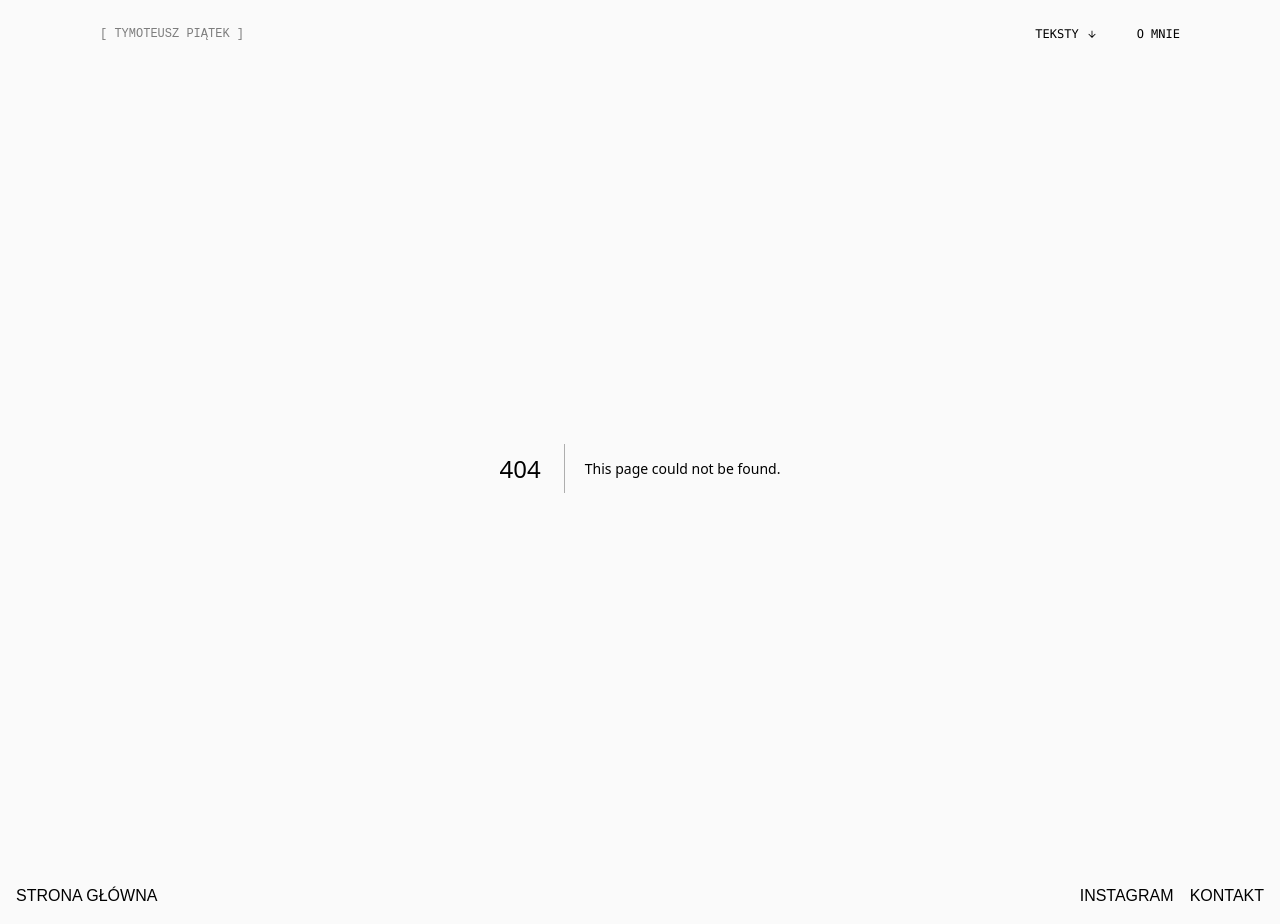
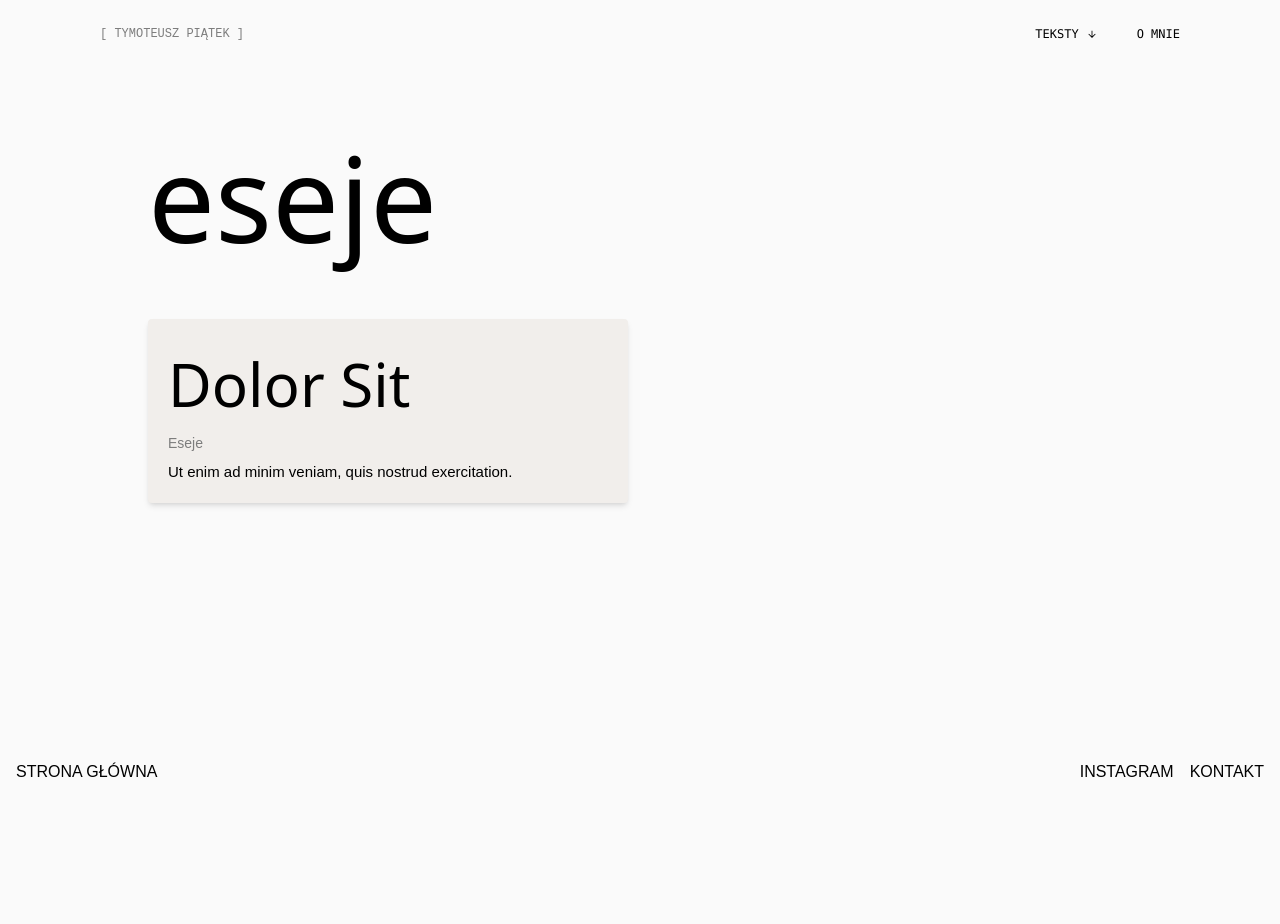
Before and after one commit to vladazachem/tymoteusz-portfolio, a Next.js app: page /texts/eseje in a window 1280 px wide. Before the commit this address had no page. After the commit the page ends 800 px from the top, so only its background shows below. Built offline with nearby package versions, Linux system fonts and the light colour scheme.

Commit message:
Add category and all texts pages with dynamic content filtering

```diff
--- /dev/null
+++ b/src/app/texts/[category]/page.js
@@ -0,0 +1,36 @@
+"use client";
+
+import { useParams } from "next/navigation";
+import { sampleData } from "../../../data/sampleData";
+import ProjectCard from "../../../components/ProjectCard";
+
+export default function CategoryPage() {
+  const params = useParams(); // Get the dynamic route parameter
+  const { category } = params;
+
+  const filteredTexts = sampleData.texts.filter(
+    (text) => text.category.toLowerCase() === category
+  );
+
+  return (
+    <div className="py-10 px-6 sm:px-12">
+      <h1 className="text-h1 font-sans mb-8">{category}</h1>
+      {filteredTexts.length > 0 ? (
+        <div className="grid grid-cols-1 sm:grid-cols-2 lg:grid-cols-3 gap-6">
+          {filteredTexts.map((text) => (
+            <ProjectCard
+              key={text.id}
+              title={text.title}
+              category={text.category}
+              description={text.content}
+            />
+          ))}
+        </div>
+      ) : (
+        <p className="text-typo-secondary text-sm">
+          No content available in this category.
+        </p>
+      )}
+    </div>
+  );
+}
--- /dev/null
+++ b/src/app/texts/page.js
@@ -0,0 +1,20 @@
+import { sampleData } from "../../data/sampleData";
+import ProjectCard from "../../components/ProjectCard";
+
+export default function AllTextsPage() {
+  return (
+    <div className="">
+      <h1 className="text-h1 font-sans mb-8">Teksty</h1>
+      <div className="grid grid-cols-1 sm:grid-cols-2 lg:grid-cols-3 gap-6">
+        {sampleData.texts.map((text) => (
+          <ProjectCard
+            key={text.id}
+            title={text.title}
+            category={text.category}
+            description={text.content}
+          />
+        ))}
+      </div>
+    </div>
+  );
+}
```
